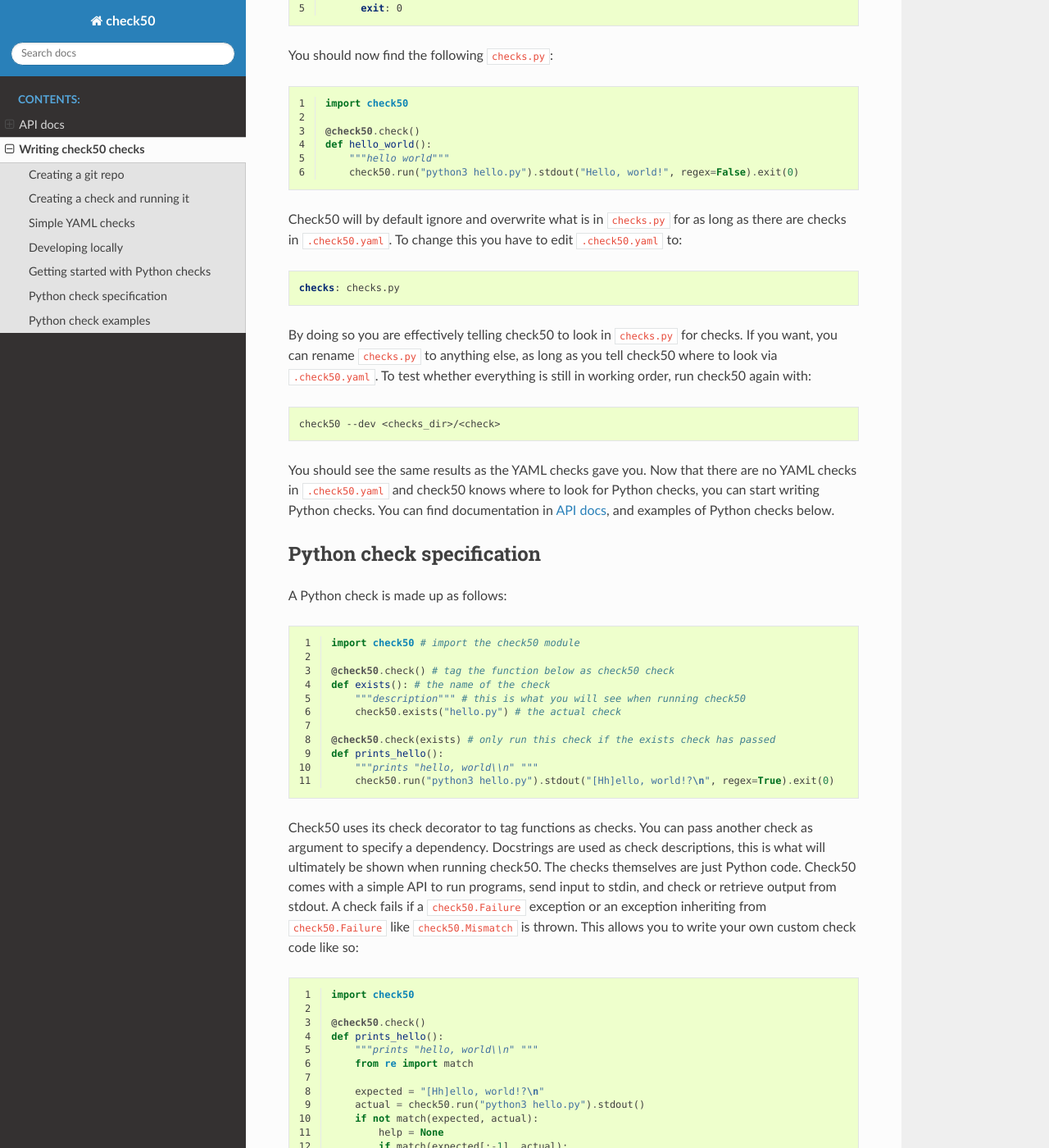
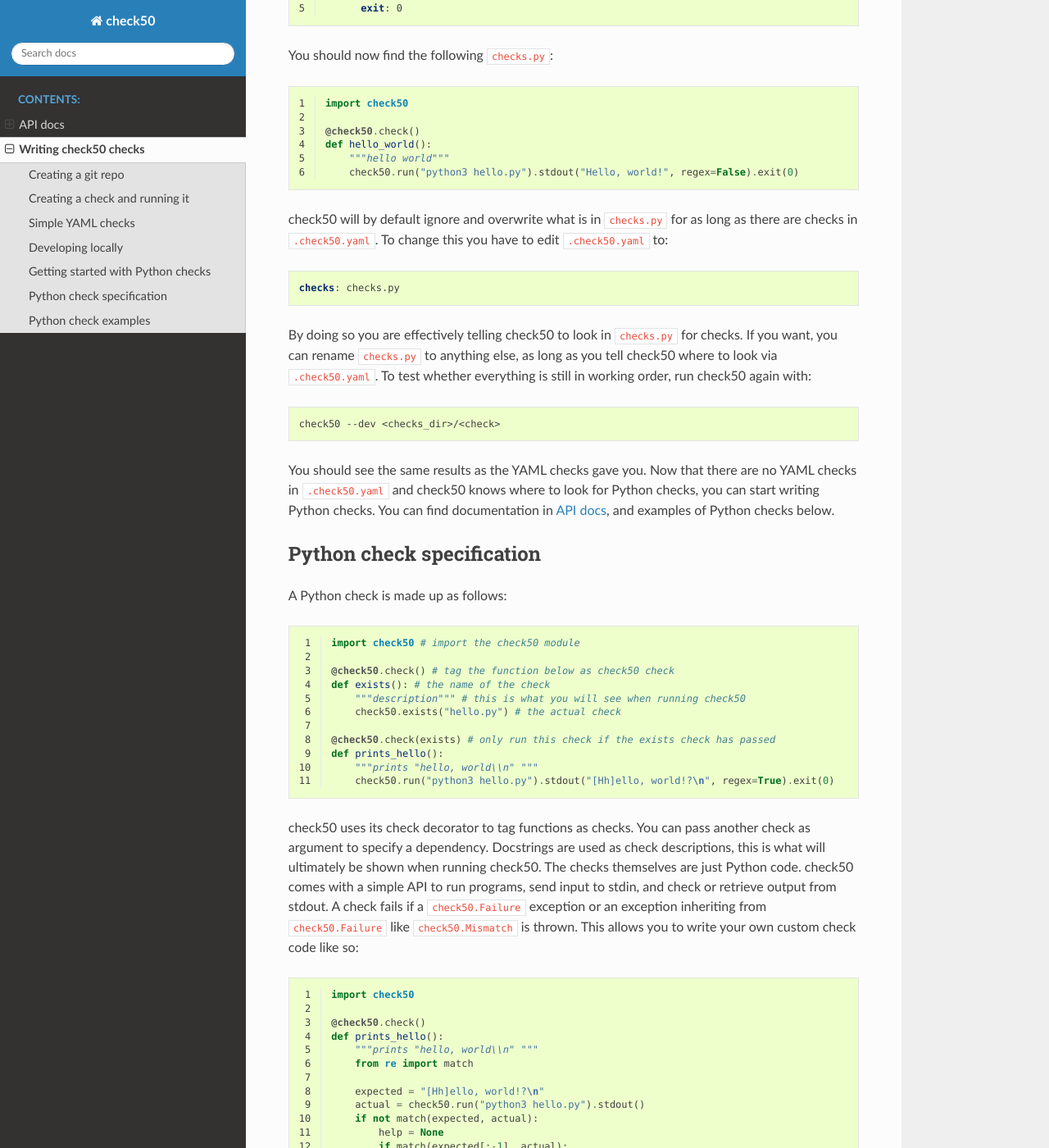
Before and after one commit to cs50/check50, a Sphinx documentation site: the page built from docs/source/check_writer.rst, in a window 1280 px wide and 1400 px high, scrolled down 5618 px. Shown: the whole window at 82% size. Built offline with Sphinx 7.4.7 and the Read the Docs theme 2.0.0, drawn with Linux system fonts in a browser that asks for light colours; pages that are not in the unit, such as notebooks, are missing from menus; some of the changed text lies outside the part shown.

```diff
--- a/docs/source/check_writer.rst
+++ b/docs/source/check_writer.rst
@@ -3,13 +3,13 @@
 Writing check50 checks
 ======================
 
-Check50 checks live in a git repo on Github. Check50 finds the git repo based on the slug that is passed to check50. For instance, consider the following execution of check50:
+check50 checks live in a git repo on Github. check50 finds the git repo based on the slug that is passed to check50. For instance, consider the following execution of check50:
 
 .. code-block:: bash
 
     check50 cs50/problems/2018/x/hello
 
-Check50 will look for an owner called `cs50`, a repo called `problems`, a branch called `2018` or `2018/x` and a problem called `x/hello` or `hello`. The slug is thus parsed like so:
+check50 will look for an owner called `cs50`, a repo called `problems`, a branch called `2018` or `2018/x` and a problem called `x/hello` or `hello`. The slug is thus parsed like so:
 
 .. code-block:: bash
 
@@ -206,7 +206,7 @@ You should now find the following ``checks.py``:
         """hello world"""
         check50.run("python3 hello.py").stdout("Hello, world!", regex=False).exit(0)
 
-Check50 will by default ignore and overwrite what is in ``checks.py`` for as long as there are checks in ``.check50.yaml``. To change this you have to edit ``.check50.yaml`` to:
+check50 will by default ignore and overwrite what is in ``checks.py`` for as long as there are checks in ``.check50.yaml``. To change this you have to edit ``.check50.yaml`` to:
 
 .. code-block:: yaml
 
@@ -240,7 +240,7 @@ A Python check is made up as follows:
         """prints "hello, world\\n" """
         check50.run("python3 hello.py").stdout("[Hh]ello, world!?\n", regex=True).exit(0)
 
-Check50 uses its check decorator to tag functions as checks. You can pass another check as argument to specify a dependency. Docstrings are used as check descriptions, this is what will ultimately be shown when running check50. The checks themselves are just Python code. Check50 comes with a simple API to run programs, send input to stdin, and check or retrieve output from stdout. A check fails if a ``check50.Failure`` exception or an exception inheriting from ``check50.Failure`` like ``check50.Mismatch`` is thrown. This allows you to write your own custom check code like so:
+check50 uses its check decorator to tag functions as checks. You can pass another check as argument to specify a dependency. Docstrings are used as check descriptions, this is what will ultimately be shown when running check50. The checks themselves are just Python code. check50 comes with a simple API to run programs, send input to stdin, and check or retrieve output from stdout. A check fails if a ``check50.Failure`` exception or an exception inheriting from ``check50.Failure`` like ``check50.Mismatch`` is thrown. This allows you to write your own custom check code like so:
 
 .. code-block:: Python
     :linenos:
```
Also changed, not shown: README.md (+1 -1 lines).
